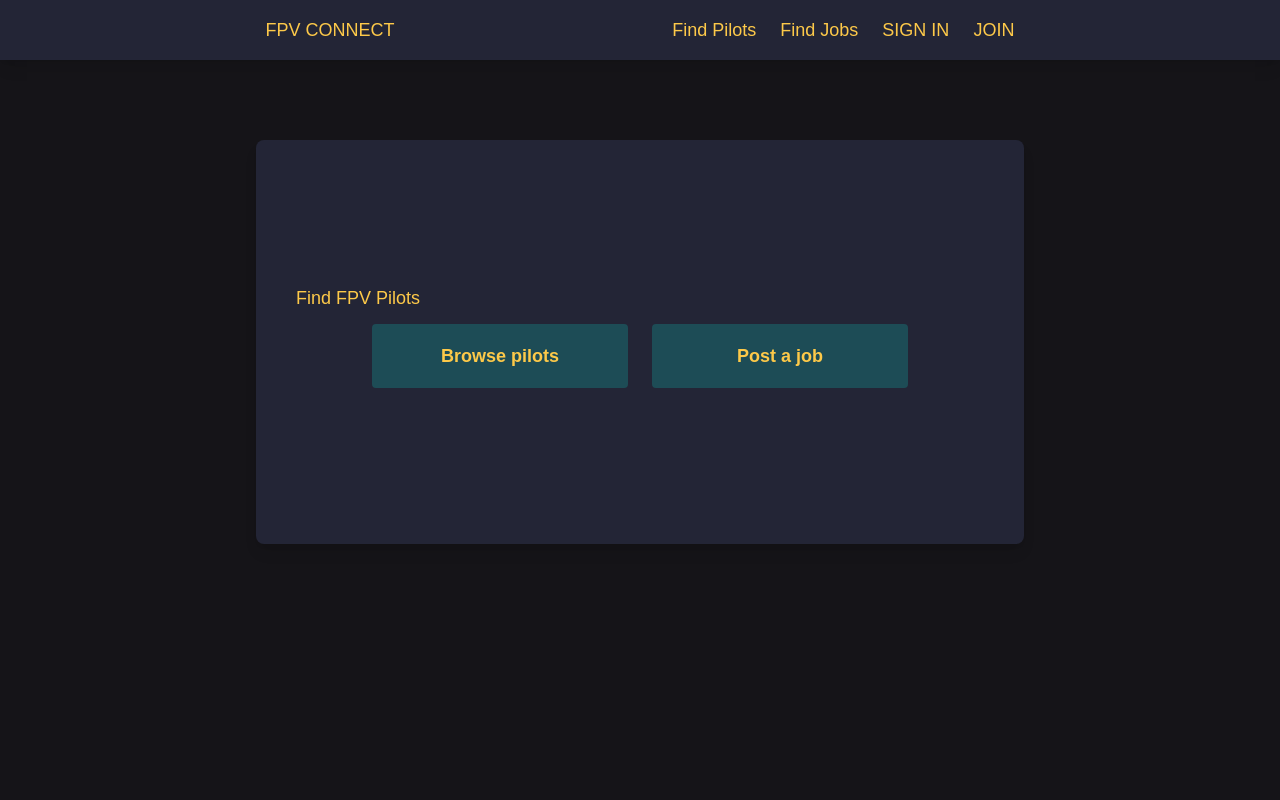
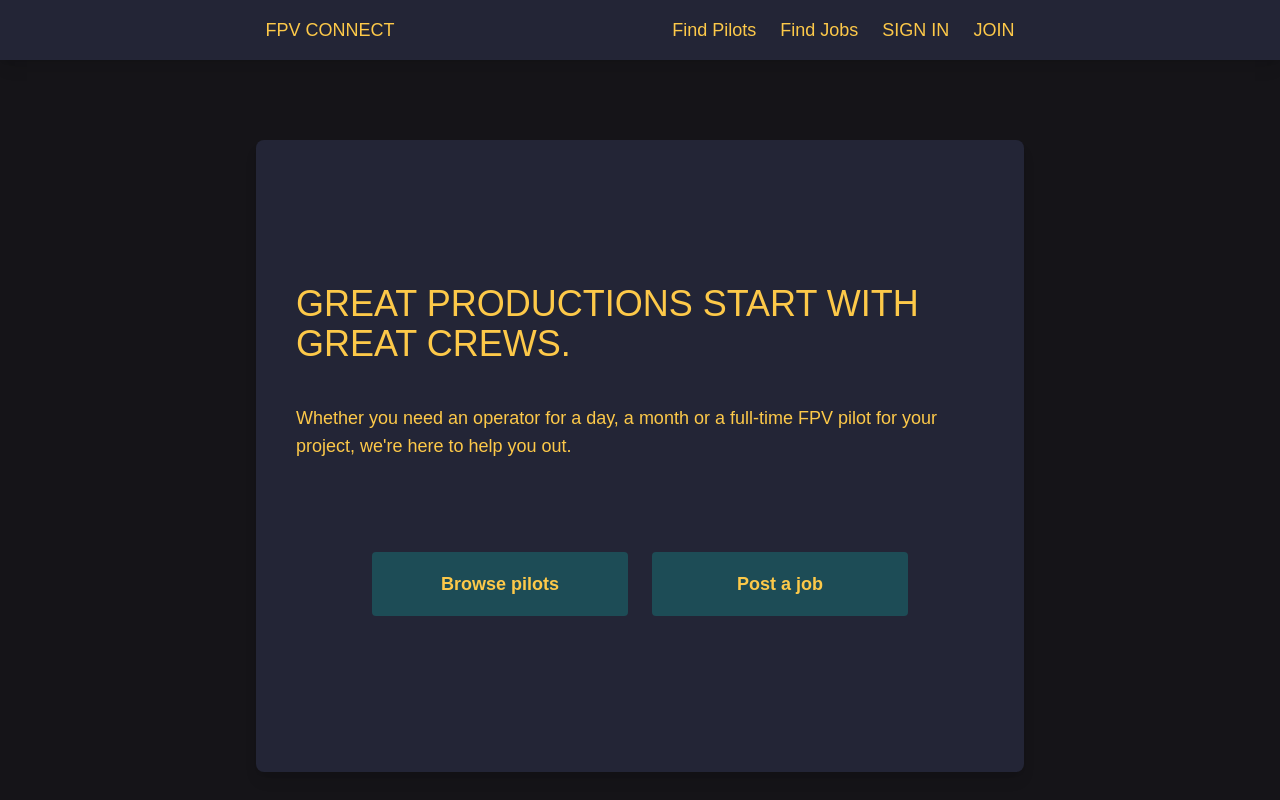
Before and after one commit to rosiak0/fpv-connect-app, a Next.js app: page /find-pilots in a window 1280 px wide. Built offline with nearby package versions, Linux system fonts and the light colour scheme; no server answers; the database is empty; a web font is replaced by a local one.

Commit message:
changed spacing in find jobs and find pilots

```diff
--- a/components/find-jobs/JobDetail.js
+++ b/components/find-jobs/JobDetail.js
@@ -1,7 +1,6 @@
 import Link from "next/link";
 import Button from "../ui/Button";
 import Card from "../ui/Card";
-import Content from "../ui/Content";
 
 const JobDetail = (props) => {
   return (
--- a/pages/find-jobs/index.js
+++ b/pages/find-jobs/index.js
@@ -47,8 +47,8 @@ const FindJobs = (props) => {
       </Head>
       <Content>
         <main className="">
-          <h1 className="pb-10 text-3xl">TAKE THE WORK OUT OF FINDING WORK.</h1>
-          <p className="pb-10">
+          <h1 className="pb-10 text-4xl">TAKE THE WORK OUT OF FINDING WORK.</h1>
+          <p className=" pb-20 text-lg">
             We take the hassle out of job searching. Find work in film and video
             production that meets your unique skill-set, anywhere at any time.
           </p>
--- a/pages/find-pilots/index.js
+++ b/pages/find-pilots/index.js
@@ -54,7 +54,13 @@ const FindPilots = (props) => {
           alt="Picture of an fpv pilot wearing DJI goggles"
         /> */}
         <main className="">
-          <h1 className="">Find FPV Pilots</h1>
+          <h1 className="pb-10 text-4xl">
+            GREAT PRODUCTIONS START WITH GREAT CREWS.
+          </h1>
+          <p className="tex-lg pb-20">
+            Whether you need an operator for a day, a month or a full-time FPV
+            pilot for your project, we're here to help you out.
+          </p>
           <div className="flex justify-center">
             <Button>
               <button onClick={displayPilotsHandler}>Browse pilots</button>
```
